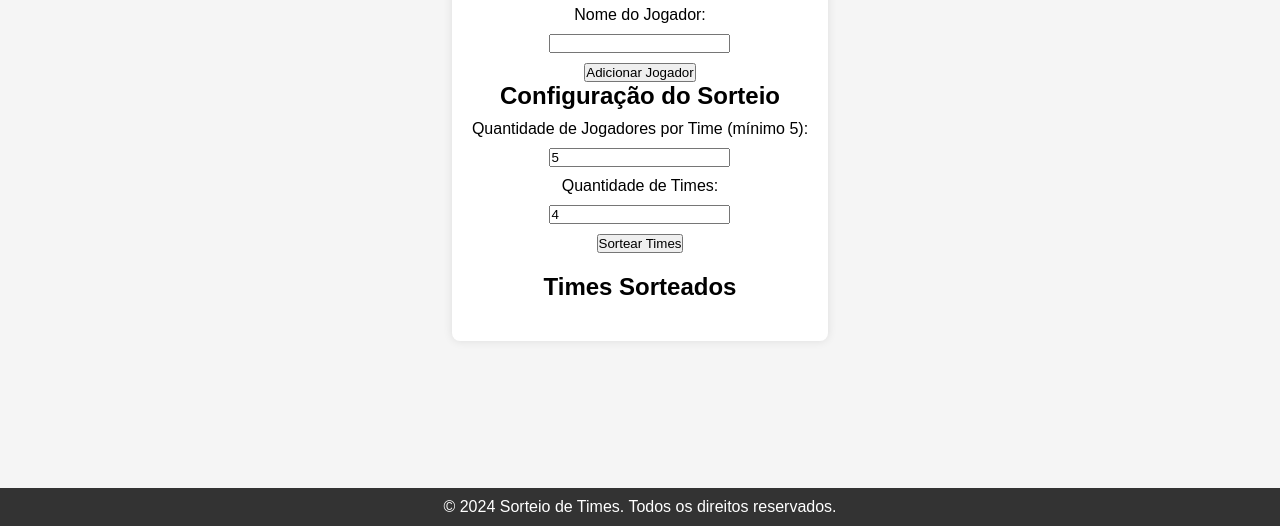
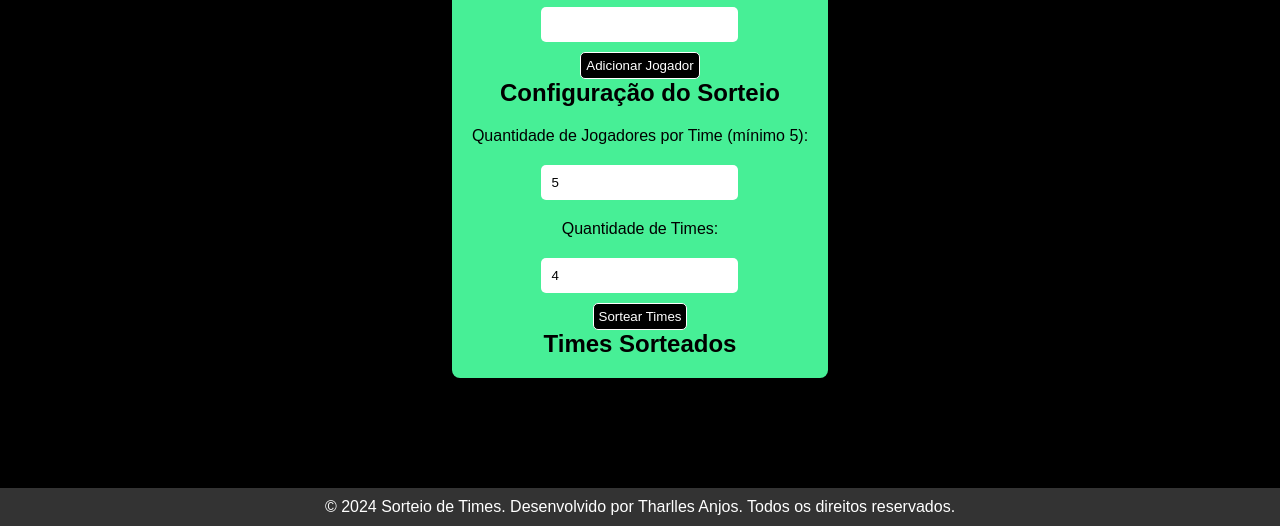
Before and after one commit to Tharlles-Anjos/Sorteio-de-times, a website: page index.html in a window 1280 px wide. Shown: the part 274-800 px from the top of the page. Drawn offline with Linux system fonts and the light colour scheme.

Commit message:
Adição de cores

```diff
--- a/index.html
+++ b/index.html
@@ -31,7 +31,7 @@
     </div>
 
     <footer>
-        <p>&copy; 2024 Sorteio de Times. Todos os direitos reservados.</p>
+        <p>&copy; 2024 Sorteio de Times. Desenvolvido por Tharlles Anjos. Todos os direitos reservados.</p>
     </footer>
 
     <script src="script.js"></script>
--- a/styles.css
+++ b/styles.css
@@ -7,6 +7,7 @@
 
 
 }
+
 body {
 
     margin: 0;
@@ -16,24 +17,45 @@ body {
     justify-content: center;
     align-items: center;
     height: 100vh;
-    background-color: #f5f5f5;
+    background-color: rgb(0, 0, 0);
 }
 
 .container {
     text-align: center;
-    padding: 20px;
-    background: white;
+    padding: 10px;
+    background: rgb(71, 239, 150);
     border-radius: 8px;
     box-shadow: 0 0 10px rgba(0, 0, 0, 0.1);
 }
 
-.form-section, .results-section {
-    margin-bottom: 20px;
+button {
+
+    padding: 5px;
+    border-radius: 5px;
+    cursor: pointer;
+    border-radius: 5px;
+    border: 1px solid;
+    background-color: black;
+    color: #ffffff;
+    transform: matrix();
+
 }
 
-.form-section label, .form-section input {
+.form-section,
+.results-section {
+    margin-bottom: 20px;
+    cursor: pointer;
+    border-radius: 5px;
+    margin: auto;
+}
+
+.form-section label,
+.form-section input {
     display: block;
     margin: 10px auto;
+    padding: 10px;
+    border-radius: 5px;
+    border: none
 }
 
 .results-section div {
```
Also changed, not shown: cadastro.html (deleted, +0 -56 lines).
